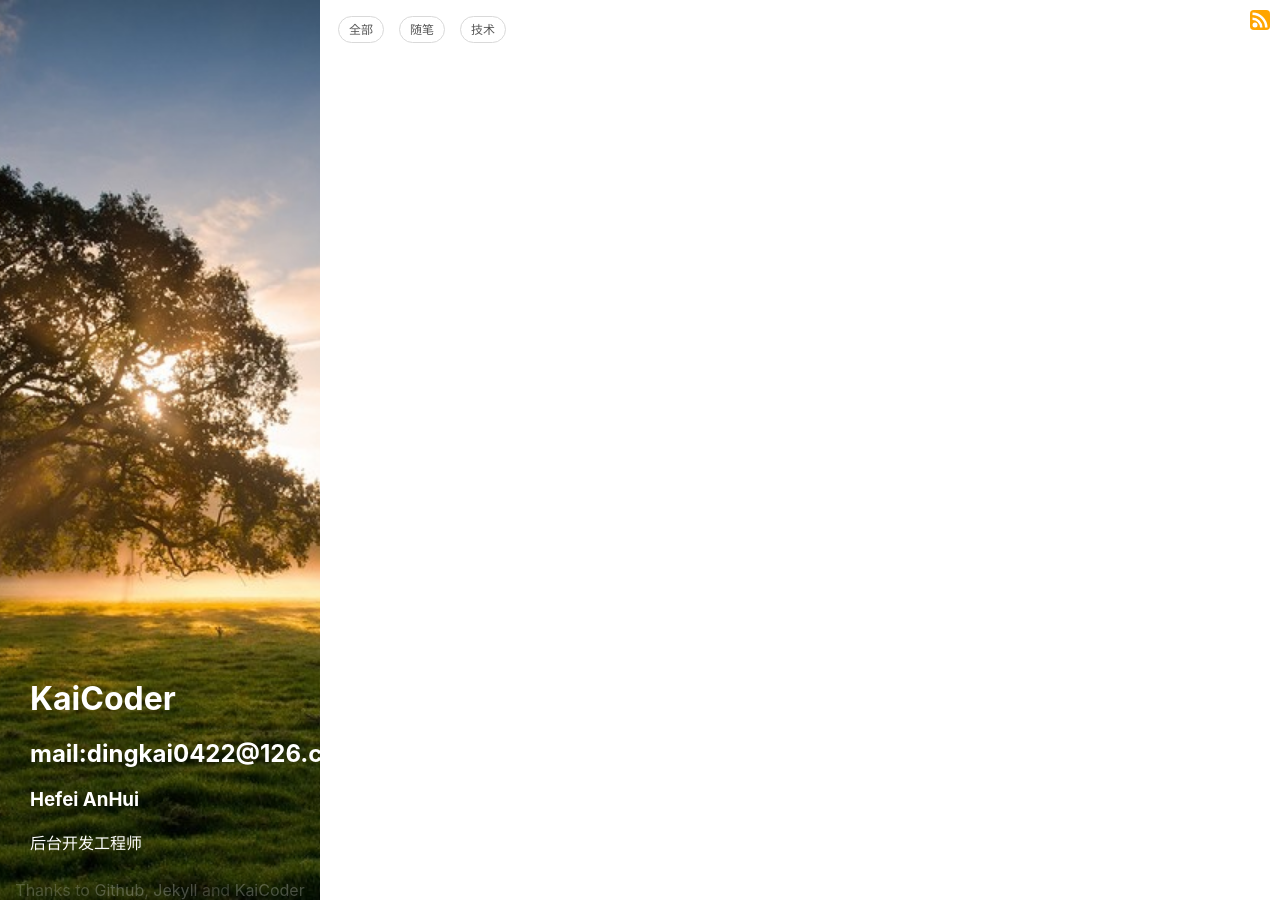
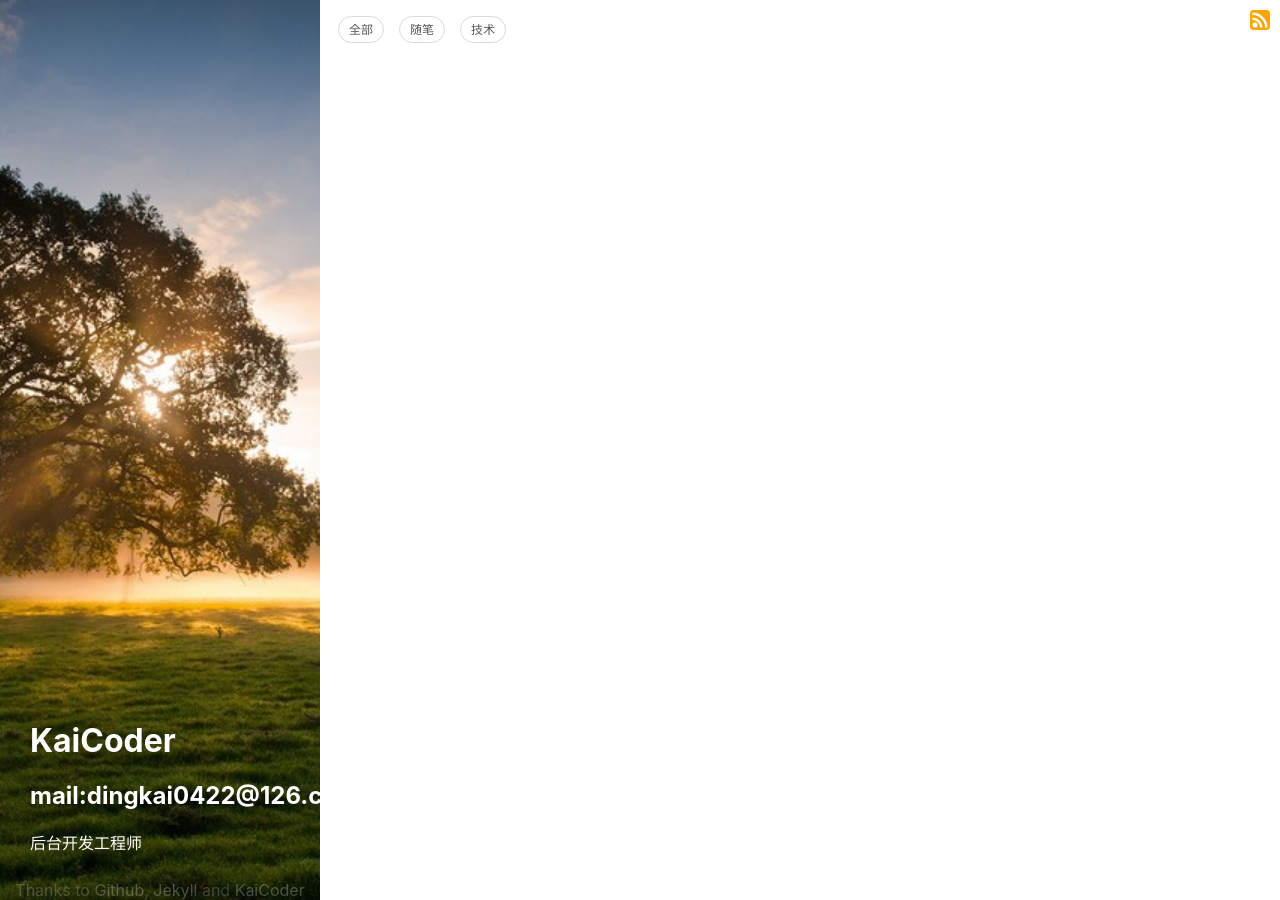
Before and after one commit to KaiCoder/KaiCoder.github.io, a Jekyll site: the page built from article.html, in a window 1280 px wide and 900 px high, scrolled down 100 px. Built offline with Jekyll 4.4.1, drawn with Linux system fonts in a browser that asks for light colours; nearby versions of some CDN libraries; comment, search, counter and statistics services are not loaded.

Commit message:
Update article.html

```diff
--- a/article.html
+++ b/article.html
@@ -229,7 +229,6 @@ a.white, a.white:hover, a.white:visited {
 		<div class="remark">
 			<a class="white" href="{{ site.base }}/"><h1>{{ site.title }}</h1></a>
 			<h2>mail:dingkai0422@126.com</h2>
-			<h3>Hefei AnHui</h3>
 			<p>后台开发工程师</p>
 		</div>
 		<div class="copyright">
```
